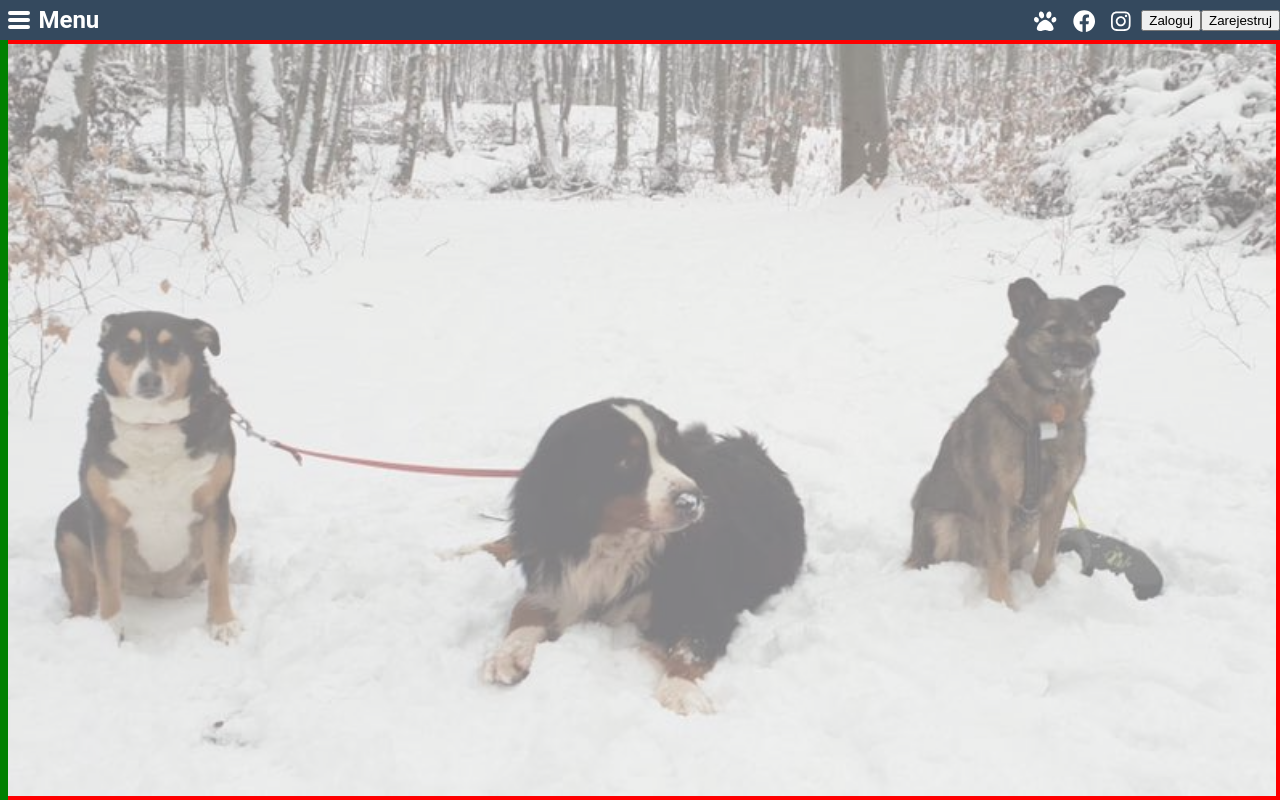
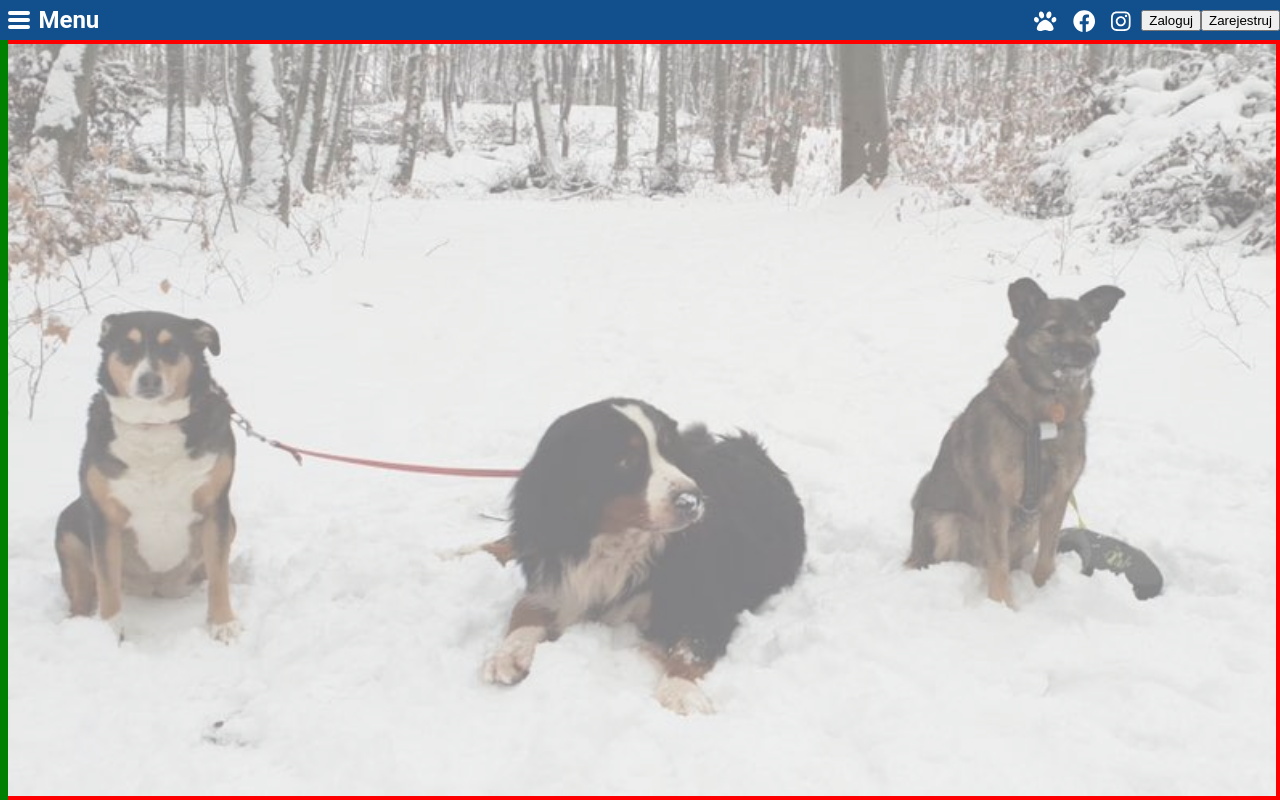
Before and after one commit to anxiety47/kgt-angular, an Angular app: page / in a window 1280 px wide. Built offline with nearby package versions, Linux system fonts and the light colour scheme; a small style sheet from the web is missing.

Commit message:
Change main blue color

```diff
--- a/src/app/core/header/header.component.css
+++ b/src/app/core/header/header.component.css
@@ -2,7 +2,7 @@
   display: flex;
   align-items: center;
   height: 2.5rem;
-  background-color: var(--color-grey);
+  background-color: var(--color-blue-main);
   color: var(--color-white);
 }
 
--- a/src/app/core/side-nav-bar/side-nav-bar.component.css
+++ b/src/app/core/side-nav-bar/side-nav-bar.component.css
@@ -1,6 +1,6 @@
 #menu-content {
     transition: 1s;
-    background-color: var(--color-grey);
+    background-color: var(--color-blue-main);
     color: var(--color-white);
     height: 100%;
 }
--- a/src/styles.css
+++ b/src/styles.css
@@ -13,5 +13,6 @@ body {
     --color-grey-hover: #415b76;
     --color-grey-text: #4D5051;
     --color-dark-grey: #1b1b1b;
+    --color-blue-main: #12508D;
 }
 html, body { height: 100%; }
```
